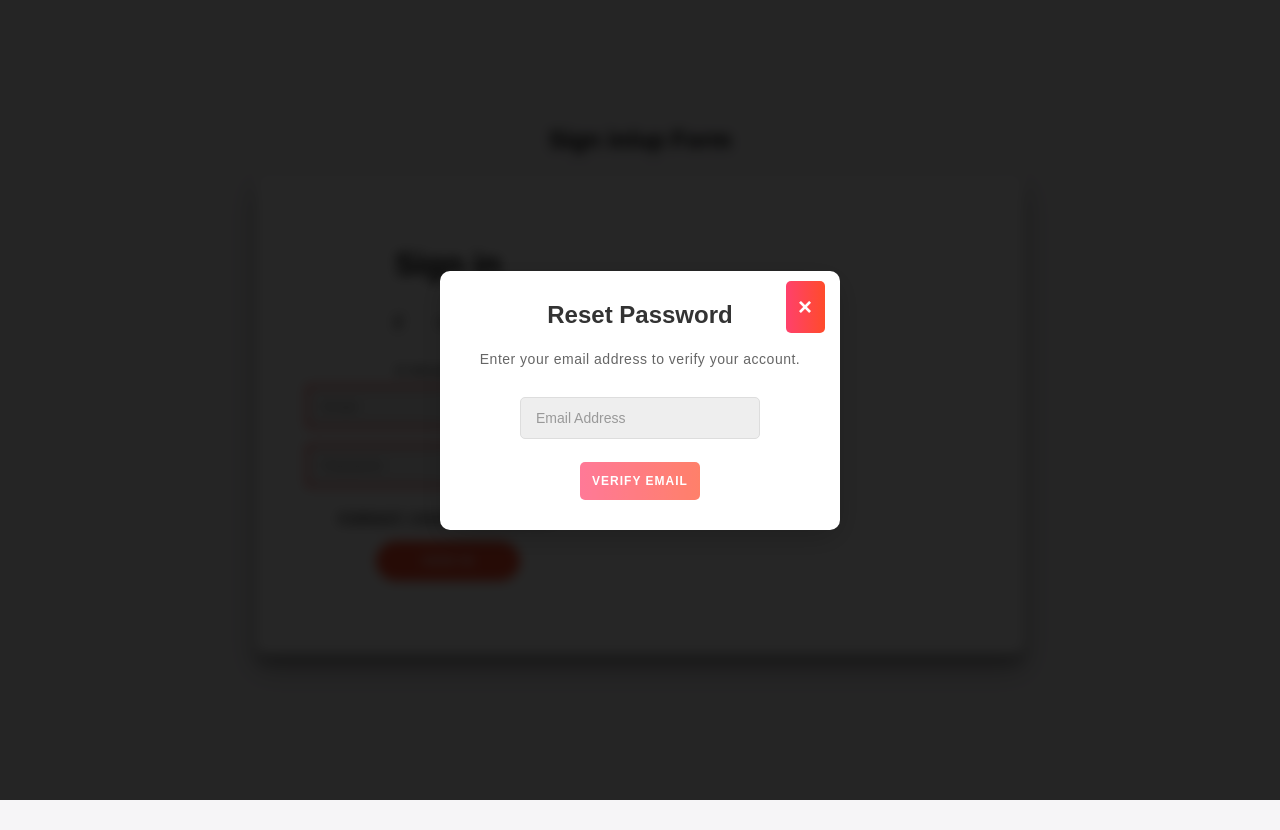
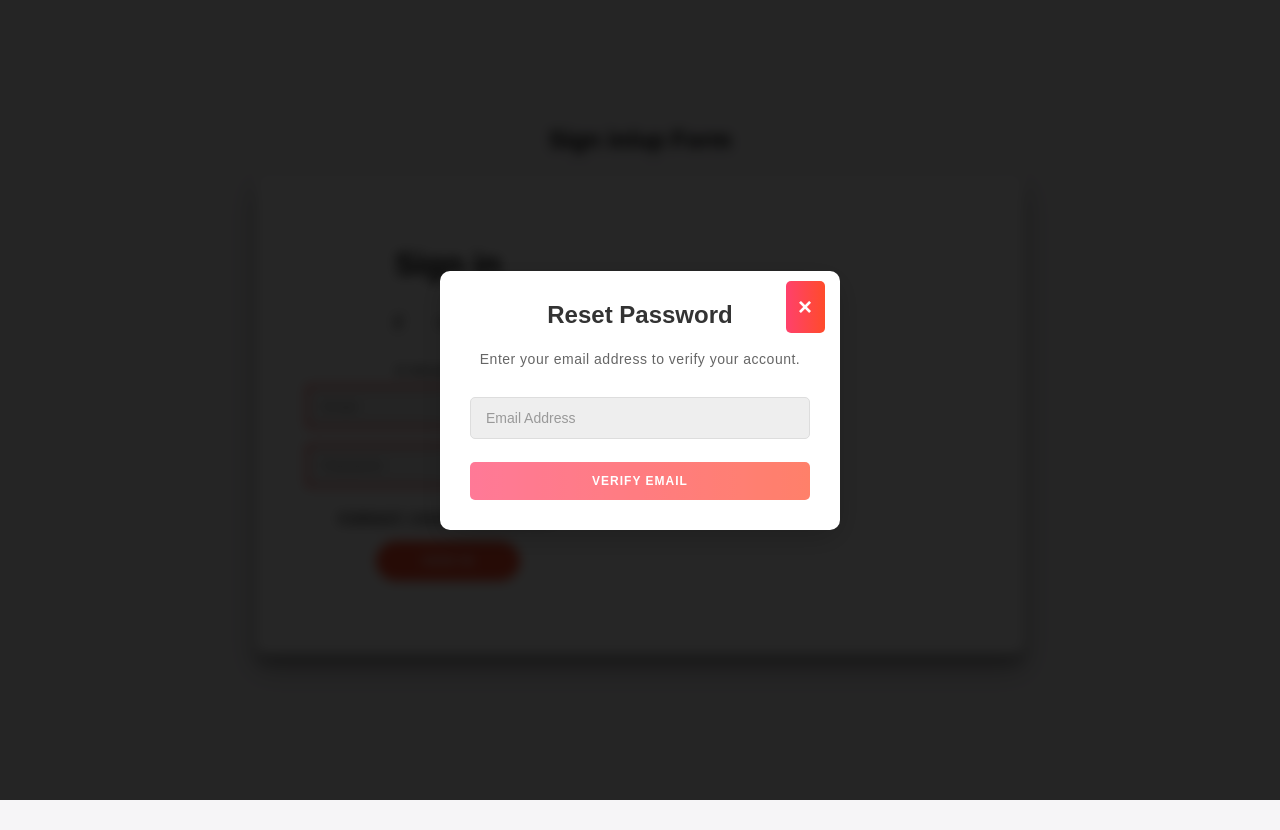
Before and after one commit to srikantalenovo/grepmind-tech, a React (Create React App) app in the folder frontend/: page / in a window 1280 px wide. Both pictures are taken after a click on the button "FORGOT YOUR PASSWORD?". Built offline with nearby package versions, Linux system fonts and the light colour scheme.

Commit message:
added frontend code for forgot password

```diff
--- a/frontend/src/components/ForgotPassword/ForgotPassword.css
+++ b/frontend/src/components/ForgotPassword/ForgotPassword.css
@@ -64,7 +64,7 @@
   margin-bottom: 20px;
 }
 
-.forgot-password-modal form {
+.forgot-password-modal .form-content {
   display: flex;
   flex-direction: column;
   gap: 15px;
--- a/frontend/src/components/ForgotPassword/ForgotPassword.js
+++ b/frontend/src/components/ForgotPassword/ForgotPassword.js
@@ -50,8 +50,10 @@ const ForgotPassword = ({ onClose }) => {
   };
 
   const handleEmailVerification = async (e) => {
-    e.preventDefault();
-    e.stopPropagation(); // Prevent event bubbling
+    if (e) {
+      e.preventDefault();
+      e.stopPropagation(); // Prevent event bubbling
+    }
 
     try {
       // Input validation
@@ -135,7 +137,10 @@ const ForgotPassword = ({ onClose }) => {
   };
 
   const handlePasswordReset = async (e) => {
-    e.preventDefault();
+    if (e) {
+      e.preventDefault();
+      e.stopPropagation();
+    }
 
     // Client-side password validation
     if (!validatePassword()) return;
@@ -208,7 +213,7 @@ const ForgotPassword = ({ onClose }) => {
         {step === 1 ? (
           <>
             <p>Enter your email address to verify your account.</p>
-            <form onSubmit={handleEmailVerification}>
+            <div className="form-content">
               <input
                 type="email"
                 placeholder="Email Address"
@@ -222,18 +227,18 @@ const ForgotPassword = ({ onClose }) => {
                 </div>
               )}
               <button
-                type="submit"
+                onClick={handleEmailVerification}
                 disabled={loading || !email.includes('@')}
                 className={loading ? 'loading' : ''}
               >
                 {loading ? 'Verifying...' : 'Verify Email'}
               </button>
-            </form>
+            </div>
           </>
         ) : (
           <>
             <p>Enter your new password.</p>
-            <form onSubmit={handlePasswordReset}>
+            <div className="form-content">
               <input
                 type="password"
                 placeholder="New Password"
@@ -250,10 +255,10 @@ const ForgotPassword = ({ onClose }) => {
                 required
                 minLength="6"
               />
-              <button type="submit" disabled={loading}>
+              <button onClick={handlePasswordReset} disabled={loading}>
                 {loading ? 'Updating...' : 'Update Password'}
               </button>
-            </form>
+            </div>
           </>
         )}
 
```
